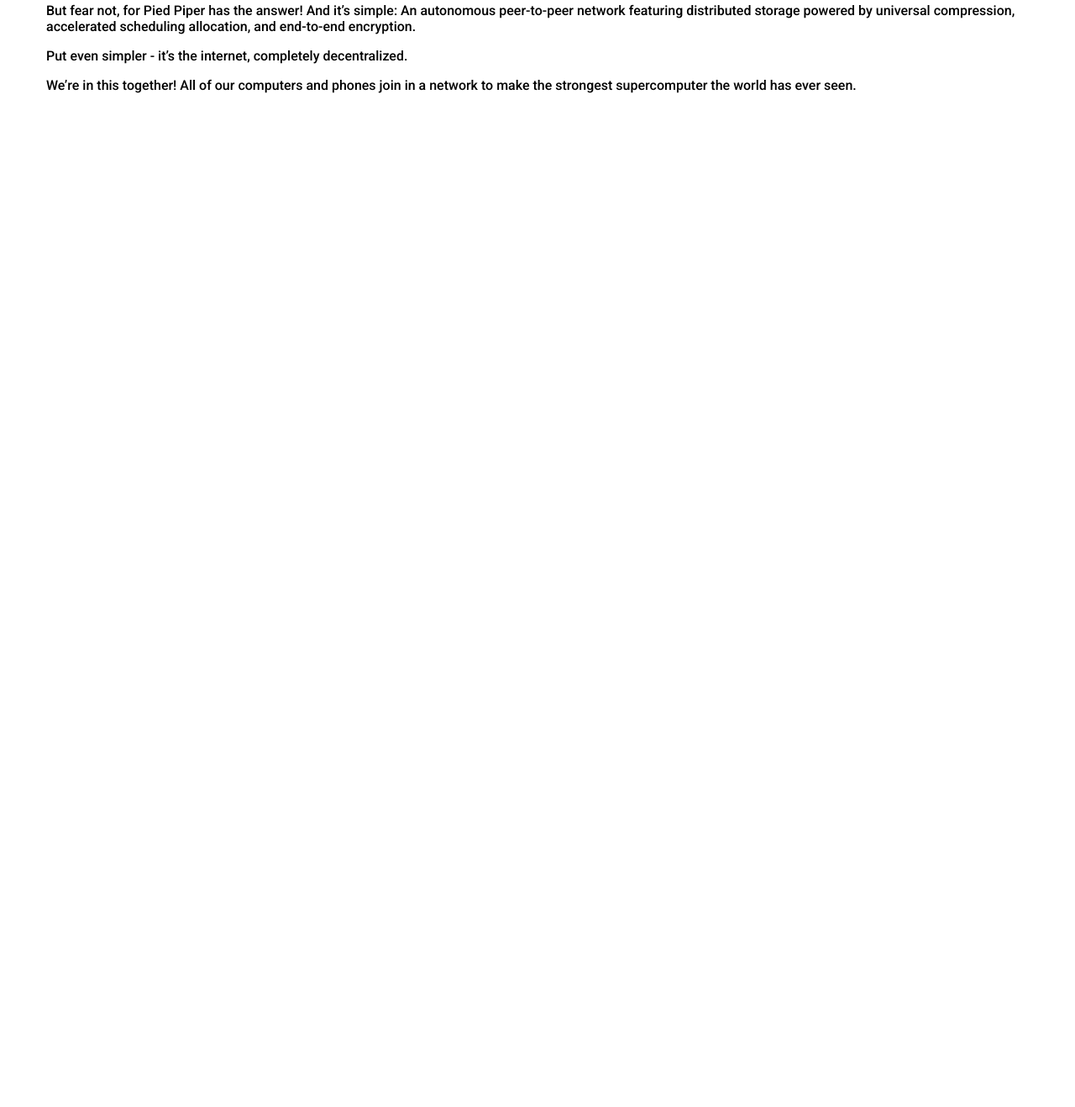
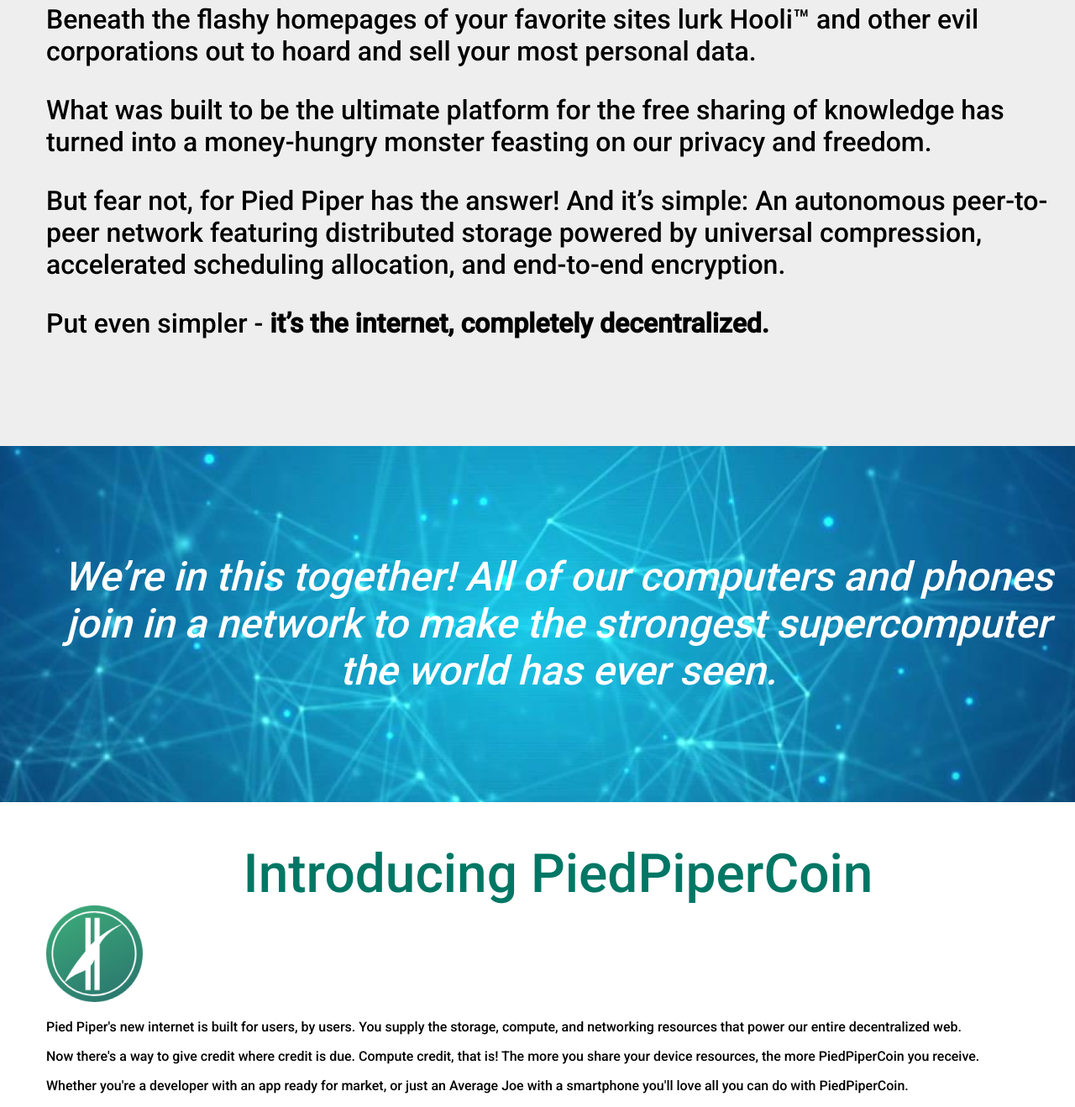
Before and after one commit to Gorbunova89/Figma-Stepik, a plain HTML site: page index.html in a window 1280 px wide. Shown: the part 638-1956 px from the top of the page at 84% size. Before the commit the page ends 800 px from the top, so only its background shows below. Drawn offline with Linux system fonts and the light colour scheme; a web font is replaced by a local one.

Commit message:
Добавила четвертую секцию

```diff
--- a/index.html
+++ b/index.html
@@ -84,6 +84,37 @@
         </div>
     </section>
 
+    <!-- Четвертая секция -->
+    <section class="section_4" id="PledPiperCoin">
+        <!-- Основной контейнер -->
+        <div class="main_container">
+            <!-- Заголовок -->
+            <h2 class="titles">Introducing PiedPiperCoin</h2>
+                <!-- Текст четвертой секции -->
+                <div class="text_section_4">
+                    <!-- Логотип -->
+                    <div class="logo">
+                        <img src="img/PPC Logo.png" alt="logo" class="logo_img">
+                    </div>
+
+                    <!-- Тескт -->
+                    <p>Pied Piper's new internet is built for users, by users. You supply
+                        the storage, compute, and networking resources that power our entire
+                        decentralized web.
+                    </p>
+
+                    <p>Now there's a way to give credit where credit is due. Compute
+                        credit, that is! The more you share your device resources, the more
+                        PiedPiperCoin you receive.
+                    </p>
+
+                    <p> Whether you're a developer with an app ready for market, or just an
+                        Average Joe with a smartphone you'll love all you can do with
+                        PiedPiperCoin.
+                    </p>
+                </div>
+        </div>
+    </section>
 </body>
 
 </html>
--- a/style.css
+++ b/style.css
@@ -79,7 +79,7 @@ h1, h2, h3, h4, h5, h6 {
     font-style: normal;
 }
 
-/* Первая секция */
+/* Первая секция фоновое изображение*/
 .section_1 {
     /* Устанавливаем фон элемента */
     background: url(img/image.png) center no-repeat;
@@ -90,3 +90,45 @@ h1, h2, h3, h4, h5, h6 {
     padding-top: 160px;
     padding-bottom: 160px;
 }
+
+/* Вторая секция заголовок и текст */
+.section_2 {
+    background-color: #EEEEEE;
+    padding-top: 55px;
+    padding-bottom: 95px;
+}
+
+/* текст второй секции */
+.text_section_2 {
+    font-style: normal;
+    font-weight: normal;
+    font-size: 32px;
+    line-height: 38px;
+}
+
+.span {
+    /* сделали шрифт жирным */
+    font-weight: 700;
+}
+
+/* фоновое изображение и текст */
+.section_3 {
+    background: url(img/image-1.png) center no-repeat;
+    background-size: cover;
+    /* расширили картинку отступами */
+    padding-top: 128px;
+    padding-bottom: 128px;
+}
+
+.message {
+    /* Устанавливаем ширину содержимого элемента */
+    width: 100%;
+    font-style: italic;
+    color: #FFFFFF;
+    font-weight: 500;
+    text-align: center;
+    font-size: 48px;
+    line-height: 56px;
+}
+
+.section_4
```
Also changed, not shown: img/PPC Logo.png (added).
